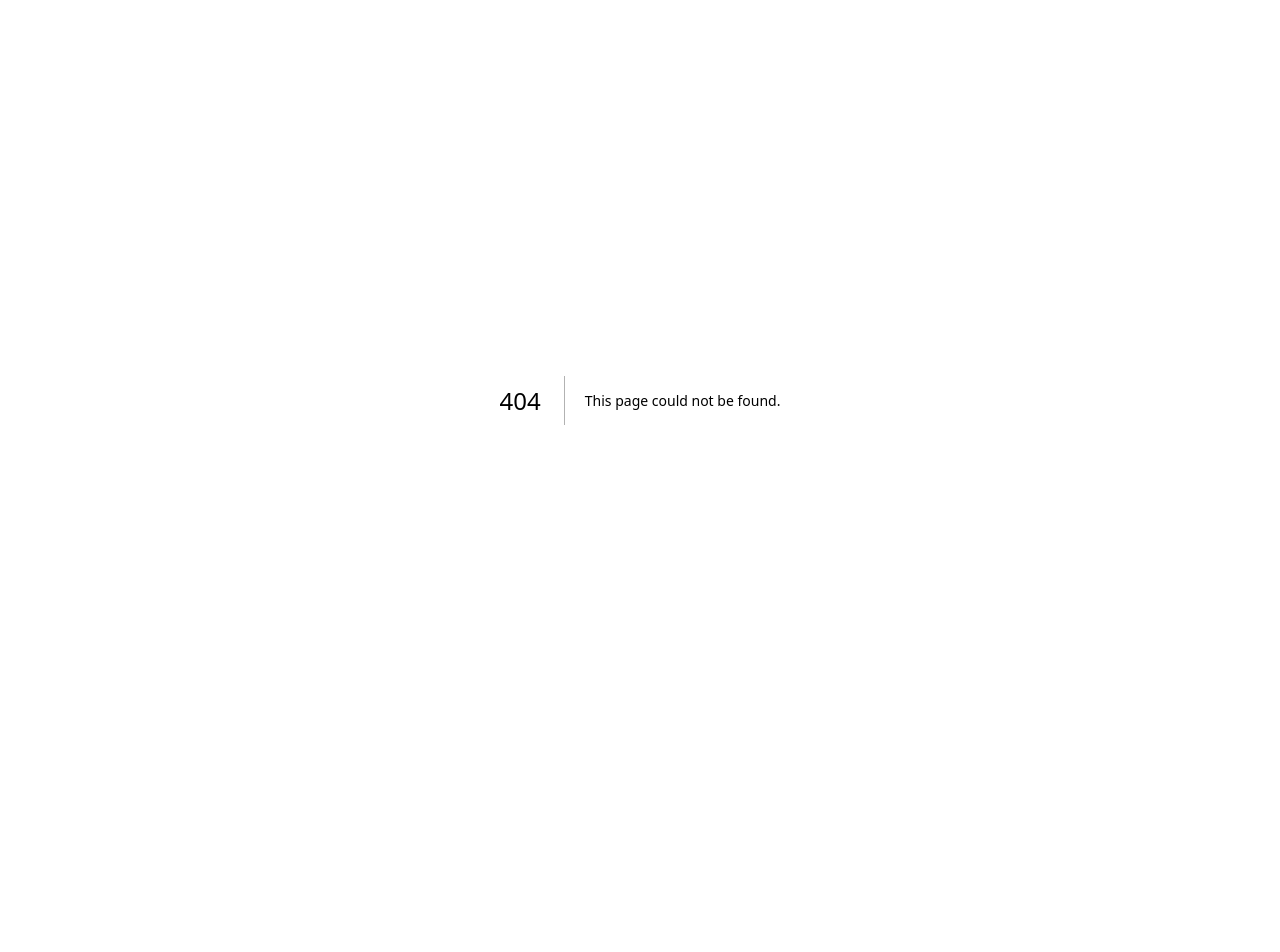
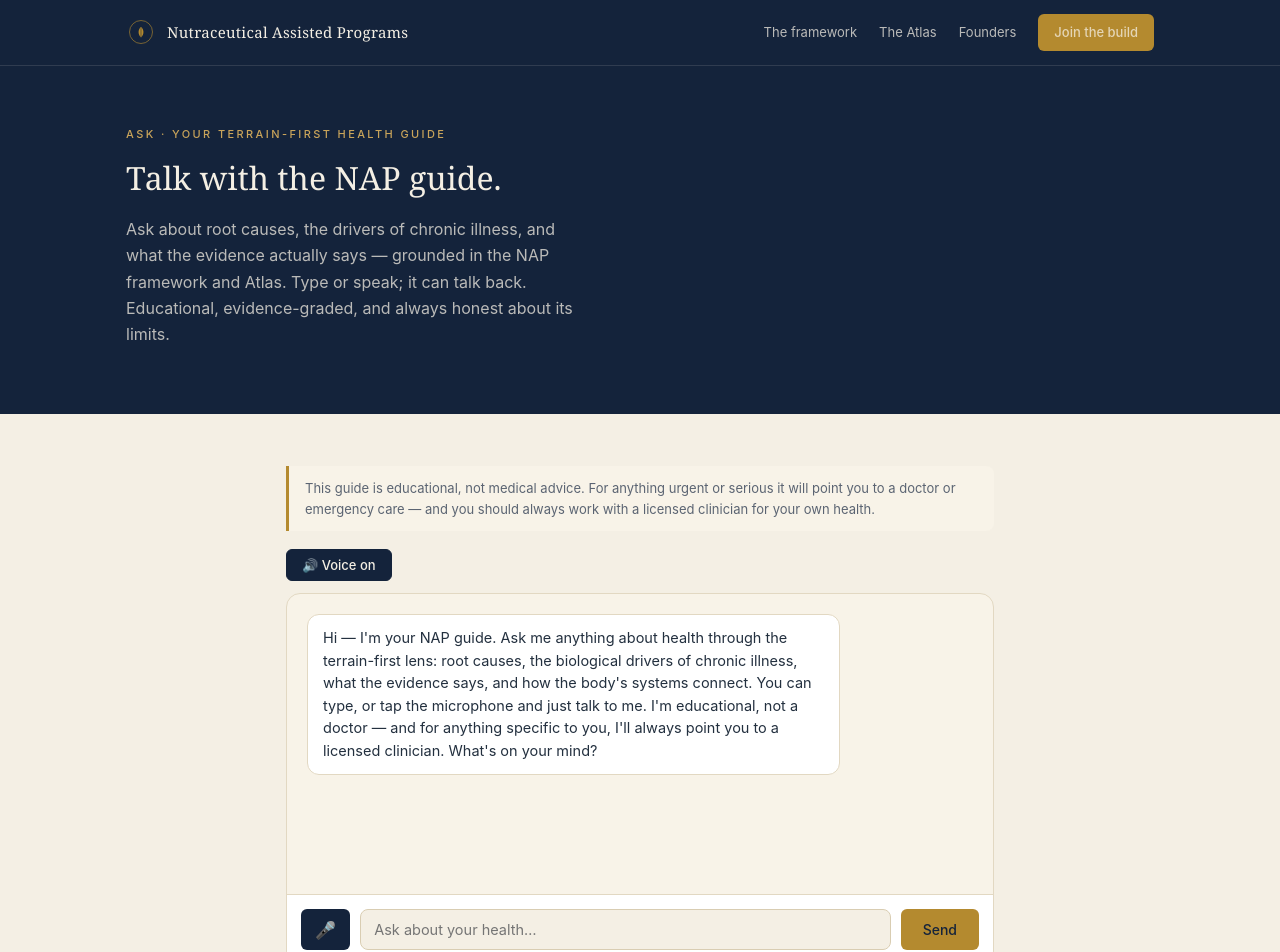
Before and after one commit to theMedicmike/nap-hub, a Next.js app: page /ask in a window 1280 px wide. Before the commit this address had no page. Shown: the top 952 px of the page. Before the commit the page ends 800 px from the top, so only its background shows below. Built offline with nearby package versions, Linux system fonts and the light colour scheme.

Commit message:
Add Ask page for health guidance with voice support

```diff
--- /dev/null
+++ b/app/ask/page.tsx
@@ -0,0 +1,196 @@
+"use client";
+import { useState, useRef, useEffect, useCallback } from "react";
+import { Nav } from "@/components/Nav";
+import { Footer } from "@/components/Footer";
+
+interface Msg { role: "user" | "assistant"; content: string }
+
+const WELCOME =
+  "Hi — I'm your NAP guide. Ask me anything about health through the terrain-first lens: root causes, the biological drivers of chronic illness, what the evidence says, and how the body's systems connect. You can type, or tap the microphone and just talk to me. I'm educational, not a doctor — and for anything specific to you, I'll always point you to a licensed clinician. What's on your mind?";
+
+export default function Ask() {
+  const [messages, setMessages] = useState<Msg[]>([{ role: "assistant", content: WELCOME }]);
+  const [input, setInput] = useState("");
+  const [busy, setBusy] = useState(false);
+  const [voiceOn, setVoiceOn] = useState(true);
+  const [listening, setListening] = useState(false);
+  const [speaking, setSpeaking] = useState(false);
+  const [voiceSupported, setVoiceSupported] = useState(false);
+  const [micSupported, setMicSupported] = useState(false);
+
+  const logRef = useRef<HTMLDivElement>(null);
+  const recognitionRef = useRef<any>(null);
+  const voiceOnRef = useRef(true);
+
+  useEffect(() => { voiceOnRef.current = voiceOn; }, [voiceOn]);
+
+  useEffect(() => {
+    if (logRef.current) logRef.current.scrollTop = logRef.current.scrollHeight;
+  }, [messages, busy]);
+
+  useEffect(() => {
+    if (typeof window === "undefined") return;
+    setVoiceSupported("speechSynthesis" in window);
+    const SR = (window as any).SpeechRecognition || (window as any).webkitSpeechRecognition;
+    if (SR) {
+      setMicSupported(true);
+      const rec = new SR();
+      rec.lang = "en-US";
+      rec.interimResults = false;
+      rec.continuous = false;
+      rec.onresult = (e: any) => {
+        const text = e.results[0][0].transcript;
+        setListening(false);
+        void submit(text);
+      };
+      rec.onerror = () => setListening(false);
+      rec.onend = () => setListening(false);
+      recognitionRef.current = rec;
+    }
+    return () => {
+      try { window.speechSynthesis?.cancel(); } catch {}
+    };
+    // eslint-disable-next-line react-hooks/exhaustive-deps
+  }, []);
+
+  const speak = useCallback((text: string) => {
+    if (!voiceOnRef.current || typeof window === "undefined" || !("speechSynthesis" in window)) return;
+    try {
+      window.speechSynthesis.cancel();
+      const u = new SpeechSynthesisUtterance(text);
+      u.rate = 0.98;
+      u.pitch = 1.0;
+      const voices = window.speechSynthesis.getVoices();
+      const preferred =
+        voices.find((v) => /en-US/i.test(v.lang) && /(Samantha|Aria|Jenny|Natural|Google US English)/i.test(v.name)) ||
+        voices.find((v) => /en-US/i.test(v.lang)) ||
+        voices.find((v) => /^en/i.test(v.lang));
+      if (preferred) u.voice = preferred;
+      u.onstart = () => setSpeaking(true);
+      u.onend = () => setSpeaking(false);
+      window.speechSynthesis.speak(u);
+    } catch {}
+  }, []);
+
+  const stopSpeaking = () => {
+    try { window.speechSynthesis?.cancel(); } catch {}
+    setSpeaking(false);
+  };
+
+  const toggleMic = () => {
+    const rec = recognitionRef.current;
+    if (!rec) return;
+    if (listening) {
+      try { rec.stop(); } catch {}
+      setListening(false);
+    } else {
+      stopSpeaking();
+      try { rec.start(); setListening(true); } catch {}
+    }
+  };
+
+  async function submit(text: string) {
+    const clean = text.trim();
+    if (!clean || busy) return;
+    const next = [...messages, { role: "user" as const, content: clean }];
+    setMessages(next);
+    setInput("");
+    setBusy(true);
+    try {
+      const r = await fetch("/api/ask", {
+        method: "POST",
+        headers: { "Content-Type": "application/json" },
+        body: JSON.stringify({ messages: next }),
+      });
+      if (!r.ok) throw new Error("not connected");
+      const data = await r.json();
+      const reply = data.reply || "I'm here — could you say a bit more?";
+      setMessages((m) => [...m, { role: "assistant", content: reply }]);
+      speak(reply);
+    } catch {
+      const msg = "The guide isn't connected to its knowledge yet in this preview — that goes live once the Claude key is set. Check back shortly.";
+      setMessages((m) => [...m, { role: "assistant", content: msg }]);
+    } finally {
+      setBusy(false);
+    }
+  }
+
+  return (
+    <>
+      <Nav />
+      <section className="hero">
+        <div className="hero-in">
+          <div className="hero-copy" style={{ flex: 1 }}>
+            <div className="eyebrow">Ask · your terrain-first health guide</div>
+            <h1 style={{ fontSize: 32 }}>Talk with the NAP guide.</h1>
+            <p>Ask about root causes, the drivers of chronic illness, and what the evidence actually says — grounded in the NAP framework and Atlas. Type or speak; it can talk back. Educational, evidence-graded, and always honest about its limits.</p>
+          </div>
+        </div>
+      </section>
+
+      <main className="shape-wrap">
+        <div className="note">
+          This guide is educational, not medical advice. For anything urgent or serious it will point you to a doctor or emergency care — and you should always work with a licensed clinician for your own health.
+        </div>
+
+        <div style={{ display: "flex", gap: 10, alignItems: "center", margin: "0 0 12px", flexWrap: "wrap" }}>
+          {voiceSupported && (
+            <button
+              type="button"
+              onClick={() => { const n = !voiceOn; setVoiceOn(n); if (!n) stopSpeaking(); }}
+              className="btn"
+              style={{ background: voiceOn ? "var(--ink)" : "transparent", color: voiceOn ? "var(--ivory)" : "var(--ink)", border: "1px solid var(--ink)", padding: "7px 15px", fontSize: 13 }}
+            >
+              {voiceOn ? "🔊 Voice on" : "🔇 Voice off"}
+            </button>
+          )}
+          {speaking && (
+            <button type="button" onClick={stopSpeaking} className="btn" style={{ background: "transparent", color: "var(--slate)", border: "1px solid var(--slate)", padding: "7px 15px", fontSize: 13 }}>
+              ■ Stop speaking
+            </button>
+          )}
+          {speaking && <span style={{ color: "var(--gold)", fontSize: 12.5 }}>The guide is speaking…</span>}
+        </div>
+
+        <div className="chat">
+          <div className="chat-log" ref={logRef}>
+            {messages.map((m, i) => (
+              <div key={i} className={`msg ${m.role === "user" ? "msg-user" : "msg-ai"}`}>{m.content}</div>
+            ))}
+            {busy && <div className="msg msg-ai">Thinking…</div>}
+          </div>
+          <form className="chat-in" onSubmit={(e) => { e.preventDefault(); submit(input); }}>
+            {micSupported && (
+              <button
+                type="button"
+                onClick={toggleMic}
+                aria-label={listening ? "Stop listening" : "Speak"}
+                title={listening ? "Listening — tap to stop" : "Tap and speak"}
+                className="btn"
+                style={{ background: listening ? "#B48A2F" : "var(--ink)", color: listening ? "#14233B" : "var(--ivory)", padding: "0 14px", fontSize: 17, minWidth: 46 }}
+              >
+                {listening ? "●" : "🎤"}
+              </button>
+            )}
+            <input
+              type="text"
+              placeholder={listening ? "Listening…" : "Ask about your health…"}
+              aria-label="Your question"
+              value={input}
+              onChange={(e) => setInput(e.target.value)}
+            />
+            <button className="btn btn-gold" type="submit" disabled={busy}>Send</button>
+          </form>
+        </div>
+
+        <p style={{ color: "var(--slate)", fontSize: 12.5, marginTop: 14 }}>
+          {micSupported
+            ? "Tap the microphone and speak; the guide can answer out loud. "
+            : "Voice input works best in Chrome, Edge, or Safari. "}
+          In an emergency call 911. For thoughts of suicide or crisis, call or text 988 (veterans press 1).
+        </p>
+      </main>
+      <Footer />
+    </>
+  );
+}
```
